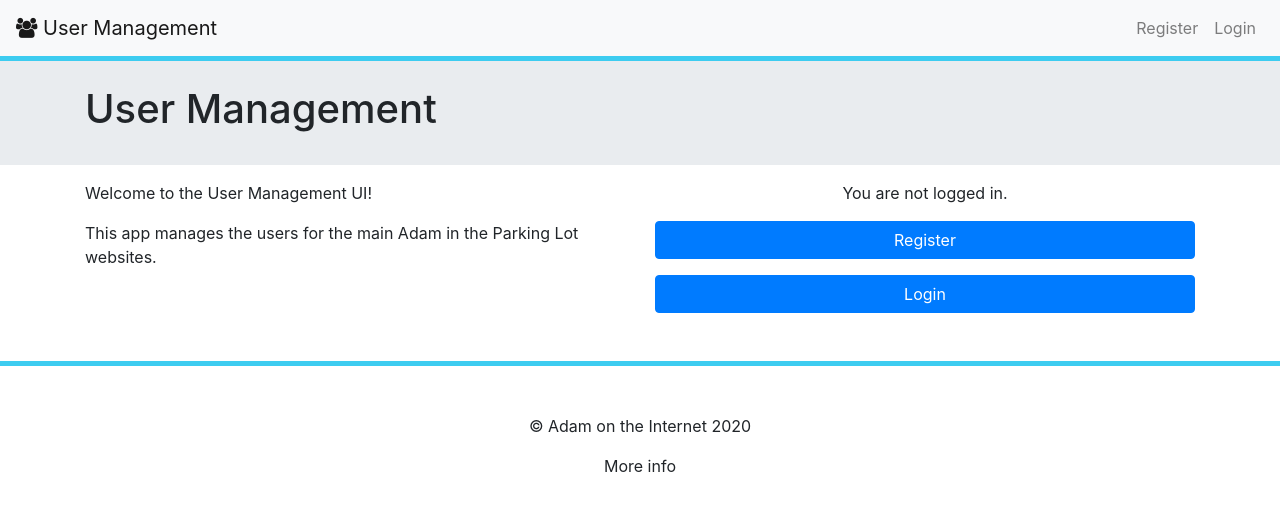
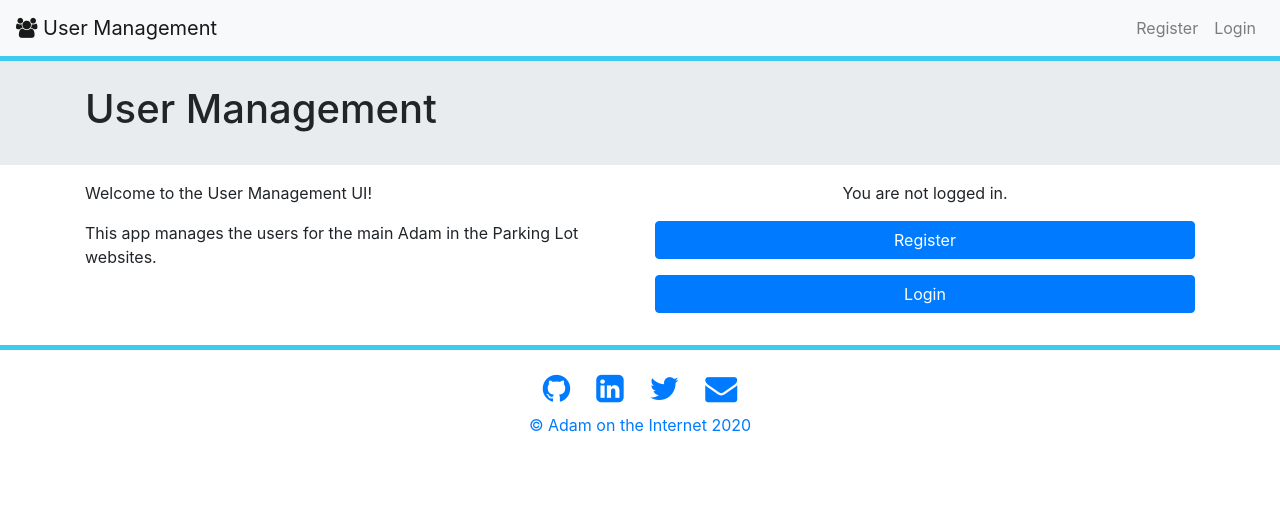
Before and after one commit to adam-on-the-internet/user-management-ui, an Angular app: page /dashboard in a window 1280 px wide. Shown: the top 510 px of the page. Built offline with nearby package versions, Linux system fonts and the light colour scheme; no server answers.

Commit message:
footer update

```diff
--- a/src/app/components/footer/footer.component.html
+++ b/src/app/components/footer/footer.component.html
@@ -1,25 +1,44 @@
-<section id="footer-section" class="mt-3">
-  <footer class="text-center">
-    <div class="container">
-      <div class="row pt-3">
-        <div class="col-md-12">
-          <p class="mb-2">
+<div id="footer-section">
+  <div class="row">
+    <div class="col-md-12 my-3 text-center">
+      <p class="my-0">
         <a
-              class="text-white"
-              href="https://adam-on-the-internet.herokuapp.com/contact"
+          class="btn btn-link"
+          href="https://github.com/adam-on-the-internet"
           target="_blank"
         >
-              Contact
+          <i class="fa fa-github fa-2x"></i>
+        </a>
+        <a
+          class="btn btn-link"
+          href="https://www.linkedin.com/in/adam-callanan-49114b119"
+          target="_blank"
+        >
+          <i class="fa fa-linkedin-square fa-2x"></i>
+        </a>
+        <a
+          class="btn btn-link"
+          href="https://twitter.com/adam_on_the_net"
+          target="_blank"
+        >
+          <i class="fa fa-twitter fa-2x"></i>
+        </a>
+        <a
+          class="btn btn-link"
+          href="http://www.adamontheinternet.com/contact"
+          target="_blank"
+        >
+          <i class="fa fa-envelope fa-2x"></i>
         </a>
       </p>
-          <p>© Adam on the Internet {{ year }}</p>
-          <p>
-            <a (click)="goToInfo()">
-              More info
+      <p class="my-0">
+        <a
+          href="http://www.adamontheinternet.com"
+          target="_blank"
+        >
+          © Adam on the Internet {{ year }}
         </a>
       </p>
     </div>
   </div>
 </div>
-  </footer>
-</section>
--- a/src/app/components/footer/footer.component.ts
+++ b/src/app/components/footer/footer.component.ts
@@ -1,5 +1,4 @@
-import { Component } from "@angular/core";
-import { NavHelperService } from "src/app/services/nav-helper.service";
+import {Component} from "@angular/core";
 
 @Component({
   selector: "app-footer",
@@ -11,11 +10,4 @@
     return new Date().getFullYear();
   }
 
-  constructor(
-    private navHelper: NavHelperService,
-  ) { }
-
-  public goToInfo() {
-    this.navHelper.goToInfo();
-  }
 }
```
Also changed, not shown: 15 other files (tests, documents, lock files or other folders). Lines whose indentation alone changed are shown as unchanged.
